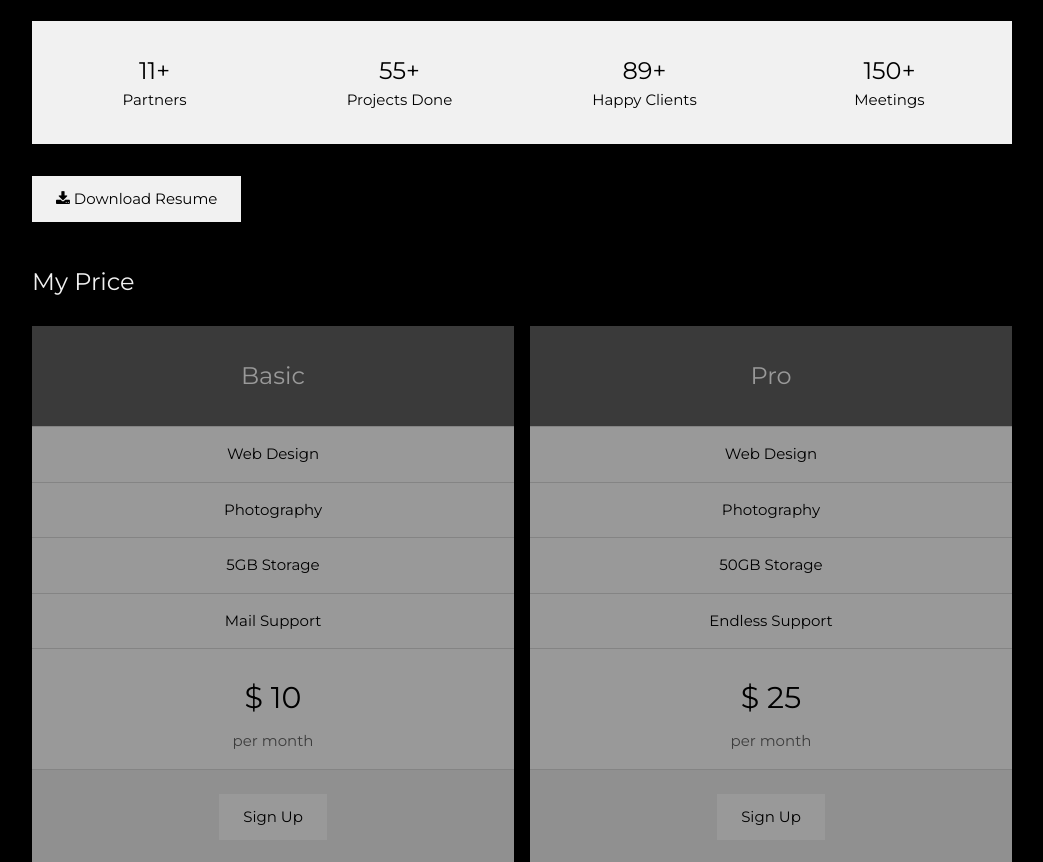
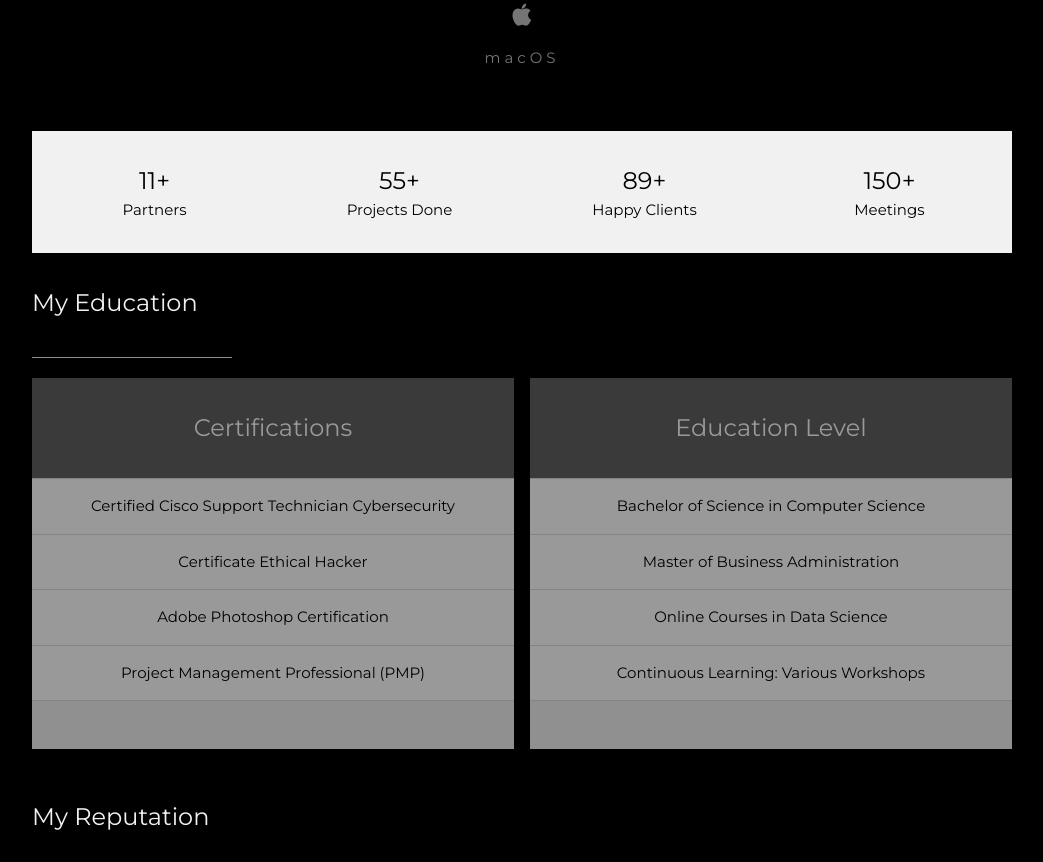
Before and after one commit to mthimkulu23/Cybersecurity_portfolio, a plain HTML site: page Cybersecurity_portfolio/index.html in a window 1280 px wide. Shown: the part 1938-2800 px from the top of the page, without its empty margins (178-1221 px from the left). Drawn offline with nearby package versions, Linux system fonts and the light colour scheme.

Commit message:
fixed the image

```diff
--- a/Cybersecurity_portfolio/index.html
+++ b/Cybersecurity_portfolio/index.html
@@ -48,6 +48,11 @@
   <header class="w3-container w3-padding-32 w3-center w3-black" id="home">
     <h1 class="w3-jumbo"><span class="w3-hide-small">I'm</span> Thabang Mthimkulu.</h1>
     <p>Full-Stack Developer - Cybersecurity Analyst</p><br>
+    <button class="w3-button w3-light-grey w3-padding-large w3-section">
+      <a href="./images/T MTHIMKULU CV 1 UPDATED.pdf" download="Thabang Mthimkulu_CV.pdf" class="fa fa-download" style="text-decoration: none; color: inherit; margin-top: -60px;">
+        Download Resume
+    </a>
+  </button>
     <div class="image-container">
       <img src="./images/thabangoffice.jpeg" alt="boy" class="w3-image" width="600" height="80" style="margin-left: 450px;">
   </div>
@@ -80,7 +85,7 @@
   <div class="w3-content w3-justify w3-text-grey w3-padding-64" id="about">
     <h2 class="w3-text-light-grey">Professional Summary</h2>
     <hr style="width:200px" class="w3-opacity">
-    <p>Detail-oriented Junior Cybersecurity Analyst at Shaper, with a strong foundation in full-stack
+    <p>Detail-oriented Junior Cybersecurity Analyst, with a strong foundation in full-stack
       development and a Cisco Certified Support Technician in Cybersecurity. Started as
       a Full-Stack Developer Intern before transitioning into cybersecurity, where I have been
       actively involved in system security monitoring, threat detection, and vulnerability
@@ -89,6 +94,7 @@
 
 
     <h3 class="w3-padding-16 w3-text-light-grey">My Skills</h3>
+    <hr style="width:200px" class="w3-opacity">
 
 <div class="skills-container">
     <div class="skill-category">
@@ -180,51 +186,51 @@
       </div>
     </div>
 
-    <button class="w3-button w3-light-grey w3-padding-large w3-section">
-      <i class="fa fa-download"></i> Download Resume
-    </button>
 
-    <!-- Grid for pricing tables -->
-    <h3 class="w3-padding-16 w3-text-light-grey">My Price</h3>
+
+
+
+
+  <h3 class="w3-padding-16 w3-text-light-grey">My Education</h3>
+<hr style="width:200px" class="w3-opacity">
 <div class="w3-row-padding" style="margin:0 -16px">
     <div class="w3-half w3-margin-bottom">
         <ul class="w3-ul w3-white w3-center w3-opacity w3-hover-opacity-off">
-          <li class="w3-dark-grey w3-xlarge w3-padding-32">Basic</li>
-          <li class="w3-padding-16">Web Design</li>
-          <li class="w3-padding-16">Photography</li>
-          <li class="w3-padding-16">5GB Storage</li>
-          <li class="w3-padding-16">Mail Support</li>
-          <li class="w3-padding-16">
-            <h2>$ 10</h2>
-            <span class="w3-opacity">per month</span>
-          </li>
+            <li class="w3-dark-grey w3-xlarge w3-padding-32">Certifications</li>
+            <li class="w3-padding-16">Certified Cisco Support Technician Cybersecurity</li>
+            <li class="w3-padding-16">Certificate Ethical Hacker</li>
+            <li class="w3-padding-16">Adobe Photoshop Certification</li>
+            <li class="w3-padding-16">Project Management Professional (PMP)</li>
             <li class="w3-light-grey w3-padding-24">
-            <button class="w3-button w3-white w3-padding-large w3-hover-black">Sign Up</button>
+
             </li>
         </ul>
     </div>
 
     <div class="w3-half">
         <ul class="w3-ul w3-white w3-center w3-opacity w3-hover-opacity-off">
-          <li class="w3-dark-grey w3-xlarge w3-padding-32">Pro</li>
-          <li class="w3-padding-16">Web Design</li>
-          <li class="w3-padding-16">Photography</li>
-          <li class="w3-padding-16">50GB Storage</li>
-          <li class="w3-padding-16">Endless Support</li>
-          <li class="w3-padding-16">
-            <h2>$ 25</h2>
-            <span class="w3-opacity">per month</span>
-          </li>
+            <li class="w3-dark-grey w3-xlarge w3-padding-32">Education Level</li>
+            <li class="w3-padding-16">Bachelor of Science in Computer Science</li>
+            <li class="w3-padding-16">Master of Business Administration</li>
+            <li class="w3-padding-16">Online Courses in Data Science</li>
+            <li class="w3-padding-16">Continuous Learning: Various Workshops</li>
             <li class="w3-light-grey w3-padding-24">
-            <button class="w3-button w3-white w3-padding-large w3-hover-black">Sign Up</button>
+
             </li>
         </ul>
     </div>
-    <!-- End Grid/Pricing tables -->
+<!-- End Grid/Education -->
 </div>
+
+
+
+
+
+
 
     <!-- Testimonials -->
     <h3 class="w3-padding-24 w3-text-light-grey">My Reputation</h3>
+    <hr style="width:200px" class="w3-opacity">
     <img src="/w3images/bandmember.jpg" alt="Avatar" class="w3-left w3-circle w3-margin-right" style="width:80px">
     <p><span class="w3-large w3-margin-right">Chris Fox.</span> CEO at Mighty Schools.</p>
     <p>John Doe saved us from a web disaster.</p><br>
--- a/Cybersecurity_portfolio/style.css
+++ b/Cybersecurity_portfolio/style.css
@@ -13,15 +13,10 @@ body, h1,h2,h3,h4,h5,h6 {font-family: "Montserrat", sans-serif}
     width: 500px; /* Set a width for the image */
     height: 500px; /* Set a height for the image */
     object-fit: cover; /* Ensures the image covers the area without distortion */
-    border: 2px solid #ccc; /* Adds a border around the image */
+    border: 2px solid yellow; /* Adds a border around the image */
     transition: transform 0.3s ease, box-shadow 0.3s ease; /* Smooth transition for effects */
 }
 
-.w3-image:hover {
-    transform: scale(1.1); /* Slightly enlarges the image on hover */
-    box-shadow: 0 4px 15px rgba(0, 0, 0, 0.3); /* Adds a shadow effect on hover */
-    border-color: #007bff; /* Changes border color on hover (optional) */
-}
 
 
 .skills-container {
```
Also changed, not shown: 1 other file. Lines whose indentation alone changed are shown as unchanged.
